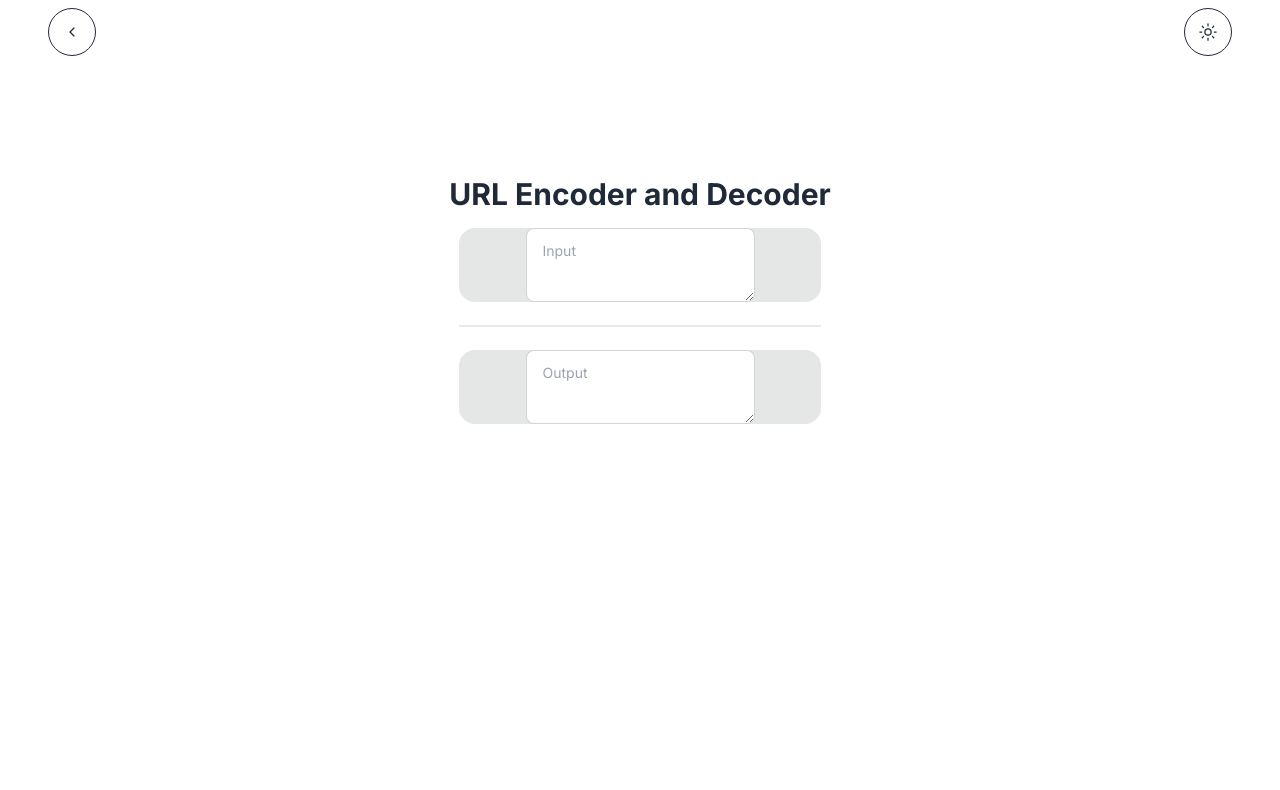
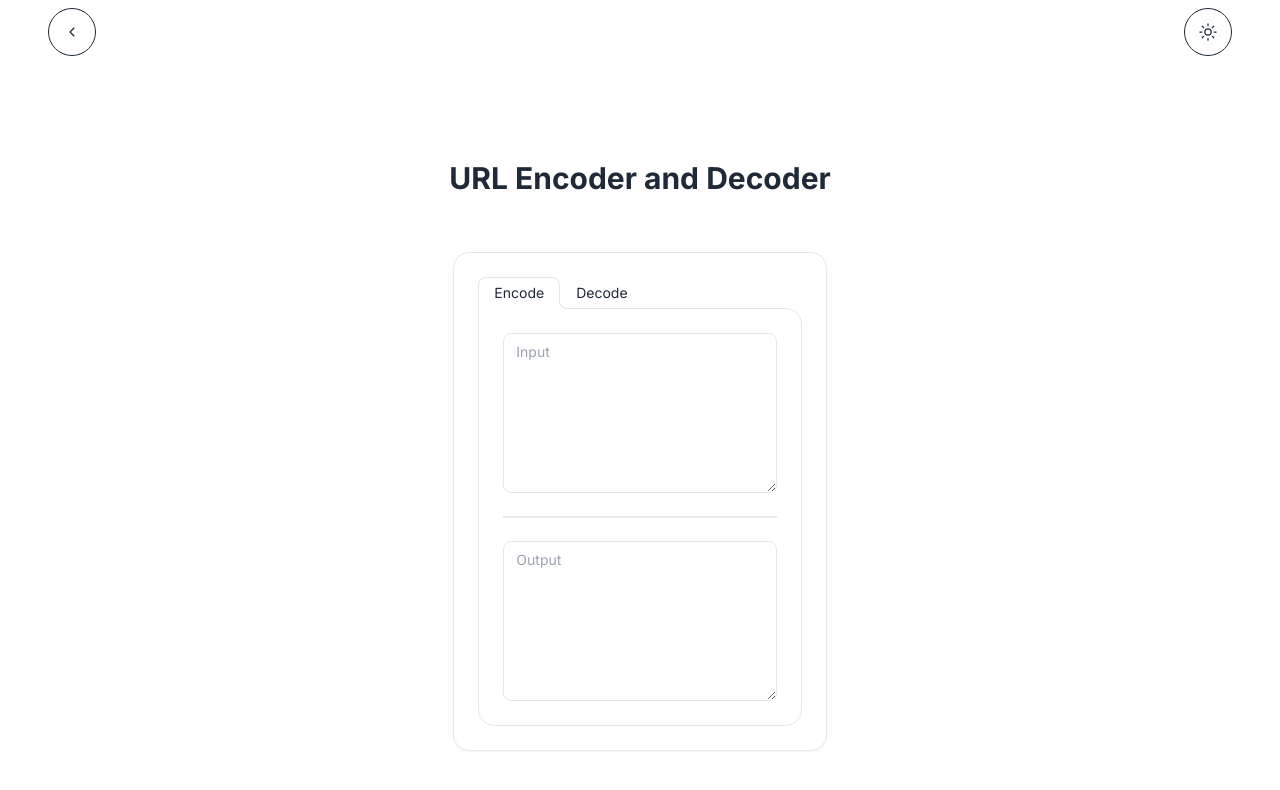
Before and after one commit to Abhinav1426/devUtils, a Next.js app: page /utilities/urlEncoderDecoder in a window 1280 px wide. Shown: the top 790 px of the page. Built offline with nearby package versions, Linux system fonts and the light colour scheme.

Commit message:
Base64 , Url Encoder and decoder

```diff
--- a/package.json
+++ b/package.json
@@ -13,6 +13,7 @@
     "@types/react": "18.3.3",
     "@types/react-dom": "18.3.0",
     "autoprefixer": "10.4.20",
+    "clsx": "^2.1.1",
     "eslint": "8.57.0",
     "eslint-config-next": "14.2.5",
     "next": "14.2.5",
@@ -20,6 +21,7 @@
     "react": "18.3.1",
     "react-dom": "18.3.1",
     "react-icons": "^5.3.0",
+    "tailwind-merge": "^2.5.2",
     "tailwindcss": "3.4.10",
     "typescript": "5.5.4"
   },
--- a/src/app/utilities/base64EncoderDecoder/page.tsx
+++ b/src/app/utilities/base64EncoderDecoder/page.tsx
@@ -1,50 +1,65 @@
 "use client";
-import React, { useState } from 'react';
-import TextArea from '@/components/textArea';
-
-const style = {
-  container: {
-    display: 'flex',
-    flexDirection: 'column',
-    alignItems: 'center',
-    justifyContent: 'center',
-    height: '100vh',
-    gap: '20px',
-  },
-  textarea: {
-    width: '600px',
-    height: '100px',
-  },
-  button: {
-    width: '100px',
-  },
-};
+import React, { useCallback, useState } from 'react';
+import { base64Encode, base64Decode } from '@/utils/base64Utils';
+import TabPanelText from '@/components/tabPanelText';
+import PageHeadding from '@/components/pageHeadding';
 
 const Base64EncoderDecoder = () => {
-  const [input, setInput] = useState('');
-  const [output, setOutput] = useState('');
+  const [inputEncode, setInputEncode] = useState('');
+  const [outputEncode, setOutputEncode] = useState('');
+  const [inputDecode, setInputDecode] = useState('');
+  const [outputDecode, setOutputDecode] = useState('');
+  const [activeTab, setActiveTab] = useState('Encode');
 
-  const encode = () => {
-    const encoded = btoa(input);
-    setOutput(encoded);
+  const handleTabChange = (str: string) => {
+    setActiveTab(str);
+    if (activeTab === "Encode") {
+      setInputEncode("");
+      setOutputEncode("");
+    }
+    if (activeTab === "Decode") {
+      setInputDecode("");
+      setOutputDecode("");
+    }
   };
 
-  const decode = () => {
-    const decoded = atob(output);
-    setInput(decoded);
-  };
-
+  const handleInputChange = useCallback(
+    (e: React.ChangeEvent<HTMLTextAreaElement>) => {
+      activeTab === 'Encode' ? setInputEncode(e.target.value) : setInputDecode(e.target.value);
+      if (activeTab === "Encode") {
+        setInputEncode(e.currentTarget.value)
+        try {
+          setOutputEncode(base64Encode(e.currentTarget.value));
+        } catch (e) {
+          setOutputEncode("Failed to encode to Base64");
+        }
+      }
+      if (activeTab === "Decode") {
+        setInputDecode(e.currentTarget.value);
+        try {
+          setOutputDecode(base64Decode(e.currentTarget.value));
+        } catch (e) {
+          setOutputDecode("Failed to decode from Base64");
+        }
+      }
+    },
+    [activeTab]
+  );
 
   return (
-    <div style={style.container as React.CSSProperties}>
-      <h1>Base64 Encoder & Decoder</h1>
-      <TextArea value={input} onChange={(e) => setInput(e.target.value)} placeholder="Input" />
-      <div>
-      <button style={style.button} onClick={encode}>Encode</button>
-      <button style={style.button} onClick={decode}>Decode</button>
-      </div>
-      <TextArea value={output} onChange={(e) => setOutput(e.target.value)} placeholder="Output" />
-    </div>
+    <main className='flex min-h-screen flex-col items-center p-20'>
+      <PageHeadding title="Base64 Encoder & Decoder" />
+      <section className="container flex flex-col place-items-center">
+        <div className="card rounded-box flex w-2/6 flex-col border bg-card text-card-foreground shadow-sm flex-1 hover:shadow-md transition p-6">
+          <div role="tablist" className="tabs tabs-lifted">
+            <input type="radio" name="my_tabs_2" role="tab" className="tab" aria-label="Encode" onClick={() => handleTabChange("Encode")} defaultChecked />
+            <TabPanelText input={inputEncode} output={outputEncode} handleInputChange={handleInputChange} />
+            <input type="radio" name="my_tabs_2" role="tab" className="tab" aria-label="Decode" onClick={() => handleTabChange("Decode")} />
+            <TabPanelText input={inputDecode} output={outputDecode} handleInputChange={handleInputChange} />
+          </div>
+        </div>
+      </section>
+    </main>
   );
 };
 
--- a/src/app/utilities/urlEncoderDecoder/page.tsx
+++ b/src/app/utilities/urlEncoderDecoder/page.tsx
@@ -1,58 +1,66 @@
 "use client";
-import React, { useState } from 'react';
-import TextArea from '@/components/textArea';
+import React, { useCallback, useState } from 'react';
+import { urlEncode, urlDecode } from '@/utils/urlUtils';
+import TabPanelText from '@/components/tabPanelText';
+import PageHeadding from '@/components/pageHeadding';
 
-const style = {
-  container: {
-    display: 'flex',
-    flexDirection: 'column',
-    alignItems: 'center',
-    justifyContent: 'center',
-    height: '100vh',
-    gap: '20px',
-  }
-};
+const URLEncoderDecoder = () => {
+  const [inputEncode, setInputEncode] = useState('');
+  const [outputEncode, setOutputEncode] = useState('');
+  const [inputDecode, setInputDecode] = useState('');
+  const [outputDecode, setOutputDecode] = useState('');
+  const [activeTab, setActiveTab] = useState('Encode');
 
-const Base64EncoderDecoder = () => {
-  const [input, setInput] = useState('');
-  const [output, setOutput] = useState('');
-
-  const encode = () => {
-    const encoded = encodeURI(input).replace(/%5B/g, "[")
-      .replace(/%5D/g, "]")
-      .replace(
-        /[!'()*]/g,
-        (c) => `%${c.charCodeAt(0).toString(16).toUpperCase()}`,
-      );
-    setOutput(encoded);
+  const handleTabChange = (str: string) => {
+    setActiveTab(str);
+    if (activeTab === "Encode") {
+      setInputEncode("");
+      setOutputEncode("");
+    }
+    if (activeTab === "Decode") {
+      setInputDecode("");
+      setOutputDecode("");
+    }
   };
 
-  const decode = () => {
-    const decoded = decodeURI(output);
-    setInput(decoded);
-  };
-
+  const handleInputChange = useCallback(
+    (e: React.ChangeEvent<HTMLTextAreaElement>) => {
+      activeTab === 'Encode' ? setInputEncode(e.target.value) : setInputDecode(e.target.value);
+      if (activeTab === "Encode") {
+        setInputEncode(e.currentTarget.value)
+        try {
+          setOutputEncode(urlEncode(e.currentTarget.value));
+        } catch (e) {
+          setOutputEncode("Failed to encode to Base64");
+        }
+      }
+      if (activeTab === "Decode") {
+        setInputDecode(e.currentTarget.value);
+        try {
+          setOutputDecode(urlDecode(e.currentTarget.value));
+        } catch (e) {
+          setOutputDecode("Failed to decode from Base64");
+        }
+      }
+    },
+    [activeTab]
+  );
 
   return (
-    <main className='flex min-h-screen flex-col items-center p-24'>
-
-      <div className='items-center'>
-        <h1 className='text-3xl font-bold text-center p-4'>URL Encoder and Decoder</h1>
-      </div>
-      <div className="flex w-2/6 flex-col">
-        <div className="card bg-base-300 rounded-box grid  h-100 place-items-center">
-          <TextArea value={input} onChange={(e) => setInput(e.target.value)} placeholder="Input" />
+    <main className='flex min-h-screen flex-col items-center p-20'>
+      <PageHeadding title="URL Encoder and Decoder" />
+      <section className="container flex flex-col place-items-center">
+        <div className="card rounded-box flex w-2/6 flex-col border bg-card text-card-foreground shadow-sm flex-1 hover:shadow-md transition p-6">
+          <div role="tablist" className="tabs tabs-lifted">
+            <input type="radio" name="my_tabs_2" role="tab" className="tab" aria-label="Encode" onClick={() => handleTabChange("Encode")} defaultChecked />
+            <TabPanelText input={inputEncode} output={outputEncode} handleInputChange={handleInputChange} />
+            <input type="radio" name="my_tabs_2" role="tab" className="tab" aria-label="Decode" onClick={() => handleTabChange("Decode")} />
+            <TabPanelText input={inputDecode} output={outputDecode} handleInputChange={handleInputChange} />
+          </div>
         </div>
-        <div className="divider"></div>
-        <div className="card bg-base-300 rounded-box grid h-100 place-items-center">
-          <TextArea value={output} onChange={(e) => setOutput(e.target.value)} placeholder="Output" />
-        </div>
-      </div>
-      <div className='card'>
-      </div>
-
+      </section>
     </main>
   );
 };
 
-export default Base64EncoderDecoder;
+export default URLEncoderDecoder;
--- a/src/components/navBar.tsx
+++ b/src/components/navBar.tsx
@@ -9,7 +9,7 @@ import { IoSunnyOutline } from 'react-icons/io5';
 
 const NavBar = () => {
     // eslint-disable-next-line
-    const { changeTheme } = useContext(ThemeContext);
+    const { changeTheme } = useContext(ThemeContext) as { changeTheme: (theme: string) => void };
     const [theme, setTheme] = useState(localStorage.getItem("theme") || "light");
     const [icon, setIcon] = useState(<IoSunnyOutline size={20}/>);
     const onClickChangeTheme = () => {
@@ -20,7 +20,6 @@ const NavBar = () => {
     };
     return (
         <div className='navbar bg-base-100 justify-between'>
-
                 <div className='pl-10 '>
                     <Link href="/utilities">
                         <button className='btn btn-circle btn-outline'>
@@ -34,7 +33,6 @@ const NavBar = () => {
                             {icon}
                         </button>
                 </div>
-
         </div>
     )
 }
--- /dev/null
+++ b/src/components/pageHeadding.tsx
@@ -0,0 +1,11 @@
+export default function PageHeadding({ title }: { title: string }): JSX.Element {
+    return (
+        <>
+            <section className="container max-w-2xl mb-10">
+                <div className='items-center'>
+                    <h1 className='text-3xl font-bold text-center p-4'>{title}</h1>
+                </div>
+            </section>
+        </>
+    );
+}
--- /dev/null
+++ b/src/components/tabPanelText.tsx
@@ -0,0 +1,18 @@
+import { ChangeEventHandler } from "react";
+import TextArea from "./textArea";
+
+export default function TabPanelText({ input, output, handleInputChange }: { input: string, output: string, handleInputChange: ChangeEventHandler<HTMLTextAreaElement> }): JSX.Element {
+    return (
+      <>
+        <div role="tabpanel" className="tab-content bg-base-100 border-base-300 rounded-box p-6">
+          <div className="card rounded-box grid h-40 place-items-center hover:shadow-2xl">
+            <TextArea value={input} onChange={handleInputChange} placeholder="Input" />
+          </div>
+          <div className="divider"></div>
+          <div className="card rounded-box grid h-40 place-items-center hover:shadow-2xl">
+            <TextArea value={output} placeholder="Output" readOnly />
+          </div>
+        </div>
+      </>
+    );
+  }
--- a/src/components/textArea.tsx
+++ b/src/components/textArea.tsx
@@ -1,16 +1,24 @@
-
-const style = {
-    textarea: {
-      width: '600px',
-      height: '100px',
-    },
-  };
+import { cn } from "@/utils/cnMerger";
+import React from "react";
 
 
+export interface TextareaProps
+  extends React.TextareaHTMLAttributes<HTMLTextAreaElement> {}
 
+const Textarea = React.forwardRef<HTMLTextAreaElement, TextareaProps>(
+  ({ className, ...props }, ref) => {
+    return (
+      <textarea
+        className={cn(
+          "flex  h-full w-full rounded-lg border border-input bg-muted px-3 py-2 text-sm ring-offset-background placeholder:text-muted-foreground focus-visible:outline-none focus-visible:ring-2 focus-visible:ring-ring focus-visible:ring-offset-2 disabled:cursor-not-allowed disabled:opacity-50",
+          className
+        )}
+        ref={ref}
+        {...props}
+      />
+    );
+  }
+);
+Textarea.displayName = "Textarea";
 
-const TextArea = (props: { value: string; onChange: (e: React.ChangeEvent<HTMLTextAreaElement>) => void; placeholder?: string; }) => {
-    return <textarea  className="textarea textarea-bordered h-100 place-items-center"  value={props.value} onChange={props.onChange} placeholder={props.placeholder} />;
-  };
-
-export default TextArea;
+export default Textarea;
--- /dev/null
+++ b/src/utils/base64Utils.tsx
@@ -0,0 +1,24 @@
+
+export function base64Encode(input: string) {
+    try{
+        const bytes = new TextEncoder().encode(input);
+        const binString = Array.from(bytes, (byte) =>
+            String.fromCodePoint(byte),
+          ).join("");
+          return btoa(binString);
+    }
+    catch{
+        throw new Error("Failed to encode to Base64");
+    }
+}
+
+export function base64Decode(input: string) {
+    try{
+        const binString = atob(input);
+        const bytes = Uint8Array.from(binString, (c) => c.codePointAt(0)!);
+        return new TextDecoder().decode(bytes);
+    }
+    catch{
+        throw new Error("Failed to decode from Base64");
+    }
+}
--- /dev/null
+++ b/src/utils/cnMerger.tsx
@@ -0,0 +1,6 @@
+import { type ClassValue, clsx } from "clsx";
+import { twMerge } from "tailwind-merge";
+
+export function cn(...inputs: ClassValue[]) {
+  return twMerge(clsx(inputs));
+}
--- /dev/null
+++ b/src/utils/urlUtils.tsx
@@ -0,0 +1,25 @@
+
+export function urlEncode(input: string) {
+    try{
+        const encoded = encodeURI(input).replace(/%5B/g, "[")
+        .replace(/%5D/g, "]")
+        .replace(
+          /[!'()*]/g,
+          (c) => `%${c.charCodeAt(0).toString(16).toUpperCase()}`,
+        );
+      return (encoded);
+    }
+    catch{
+        throw new Error("Failed to encode to Base64");
+    }
+}
+
+export function urlDecode(input: string) {
+    try{
+        const decoded = decodeURI(input);
+        return(decoded);
+    }
+    catch{
+        throw new Error("Failed to decode from Base64");
+    }
+}
```
Also changed, not shown: src/utils/useCopyToClipboard.ts (added, +27 -0 lines), 1 other file (tests, documents, lock files or other folders).
